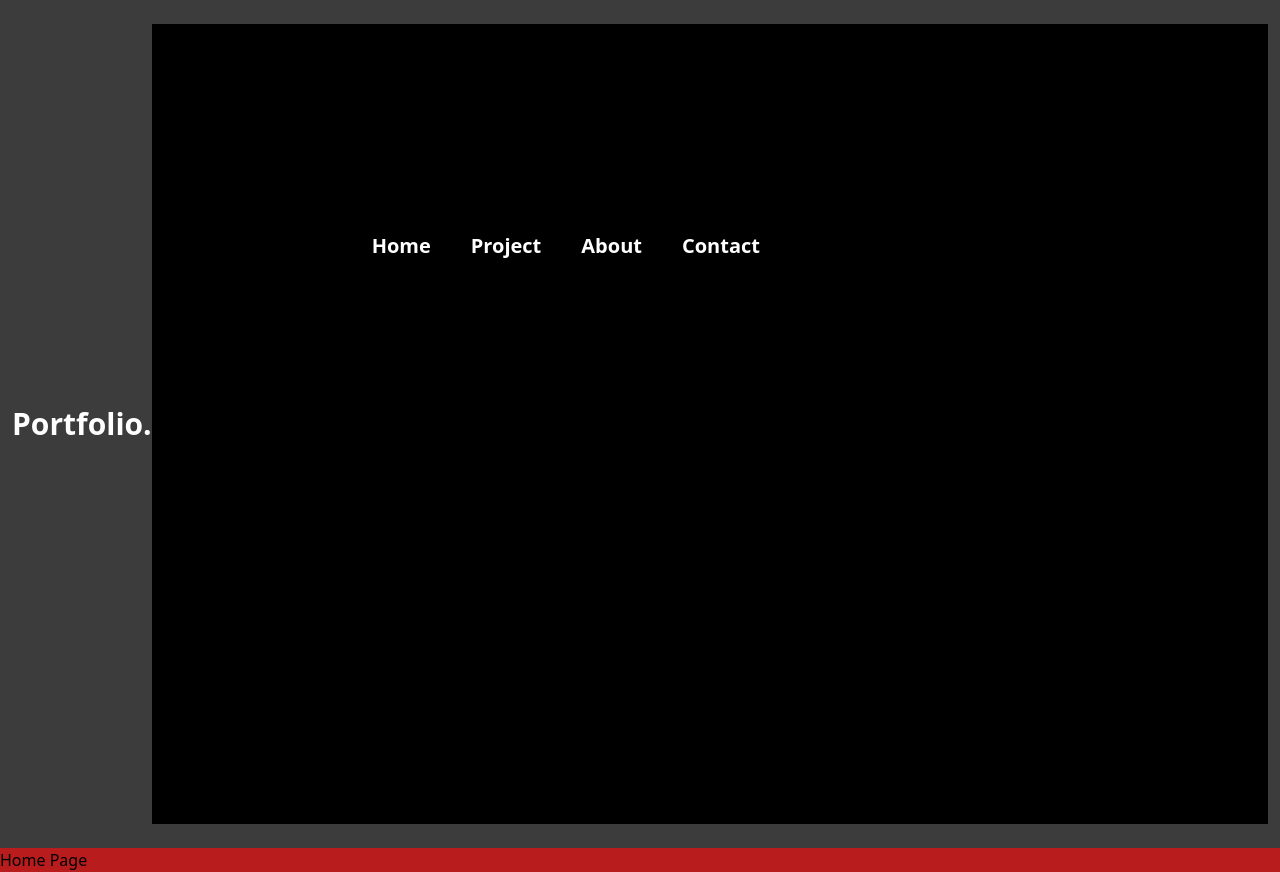
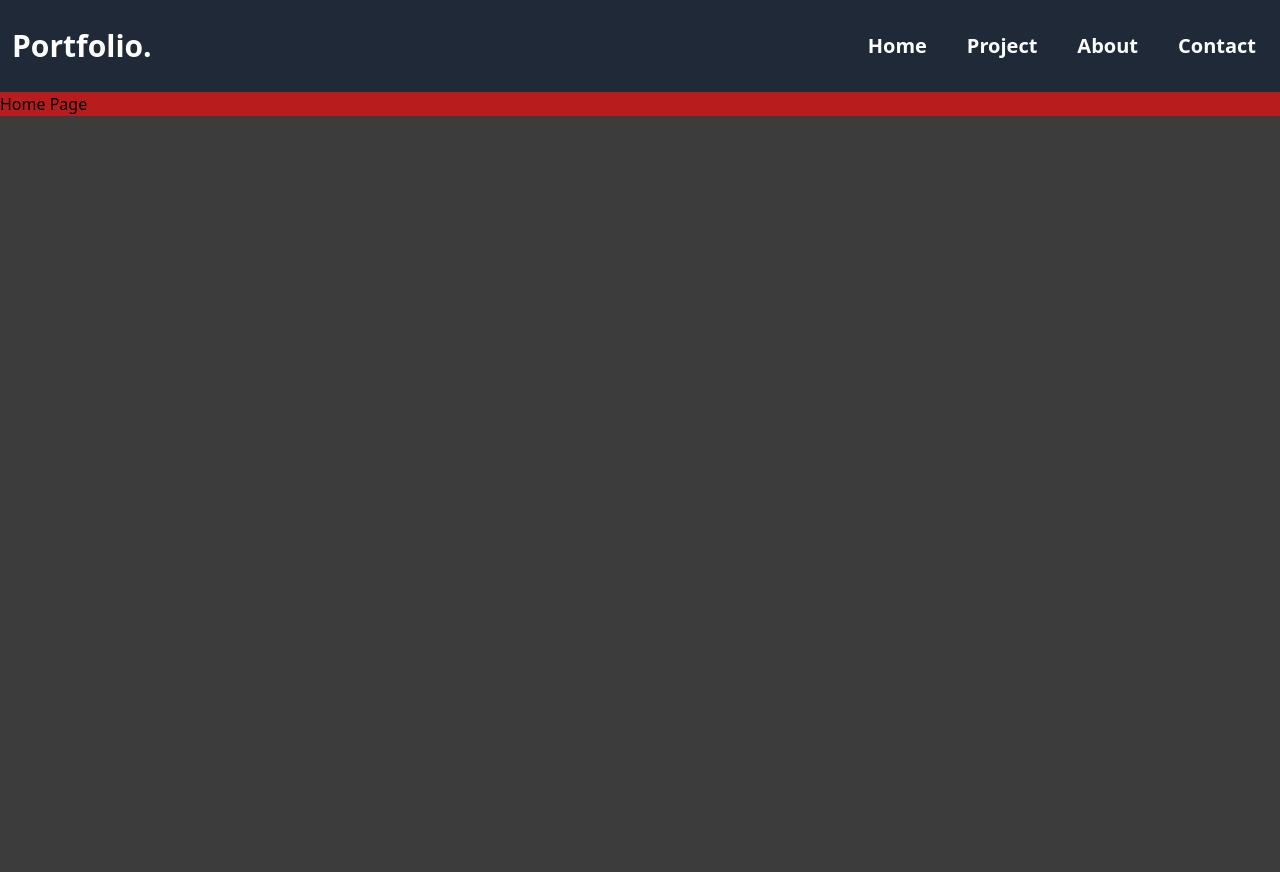
Before and after one commit to hou222/MyPortfolio, a React (Vite) app: page /home in a window 1280 px wide. After the commit the page ends 800 px from the top, so only its background shows below. Built offline with nearby package versions, Linux system fonts and the light colour scheme.

Commit message:
change menu icon

```diff
--- a/package.json
+++ b/package.json
@@ -12,6 +12,7 @@
   "dependencies": {
     "react": "^18.2.0",
     "react-dom": "^18.2.0",
+    "react-icons": "^5.0.1",
     "react-router-dom": "^6.22.2"
   },
   "devDependencies": {
--- a/src/ui/Header.jsx
+++ b/src/ui/Header.jsx
@@ -1,26 +1,28 @@
 import { useState } from "react";
 import Nav from "./Nav";
+import { IoMenu, IoClose } from "react-icons/io5";
 
 function Header() {
   const [isOpen, setIsOpen] = useState(false);
   return (
-    <header className="h-auto w-full flex justify-between items-center px-3 py-6 text-white">
+    <header className=" flex justify-between items-center px-3 py-6 text-white md:bg-gray-800">
       <p className="z-10 text-3xl font-bold ">Portfolio.</p>
+
       <Nav isOpen={isOpen} />
 
       {!isOpen ? (
         <button
-          className="z-1 md:hidden bg-red-400 "
+          className="z-1 md:hidden "
           onClick={() => setIsOpen((open) => !open)}
         >
-          |||
+          <IoMenu className="h-10 w-10" />
         </button>
       ) : (
         <button
           className="z-1 text-white relative "
           onClick={() => setIsOpen((open) => !open)}
         >
-          X
+          <IoClose className="h-10 w-10" />
         </button>
       )}
 
--- a/src/ui/Nav.jsx
+++ b/src/ui/Nav.jsx
@@ -3,11 +3,11 @@ import { NavLink } from "react-router-dom";
 function Nav({ isOpen }) {
   return (
     <nav
-      className={`transition-all duration-500 h-screen absolute top-0 w-full flex justify-center items-start md:px-3 bg-black md:block  md:static  ${
+      className={`transition-all duration-500 h-screen absolute top-0 w-full flex justify-center items-start bg-black md:bg-transparent md:justify-end md:items-center  md:static md:w-2/4 md:h-11  ${
         isOpen ? "left-0 block h-screen w-full" : "-left-full"
       }`}
     >
-      <ul className=" flex flex-col gap-10 font-semibold text-4xl  md:text-xl md:gap-10 md:flex-row  m-52 text-white">
+      <ul className=" flex flex-col gap-10 font-semibold text-4xl  md:text-xl md:gap-7 lg:gap-10  md:flex-row  m-52 md:m-3 text-white ">
         <li>
           <NavLink to="/home">Home</NavLink>
         </li>
```
Also changed, not shown: 1 other file (tests, documents, lock files or other folders).
